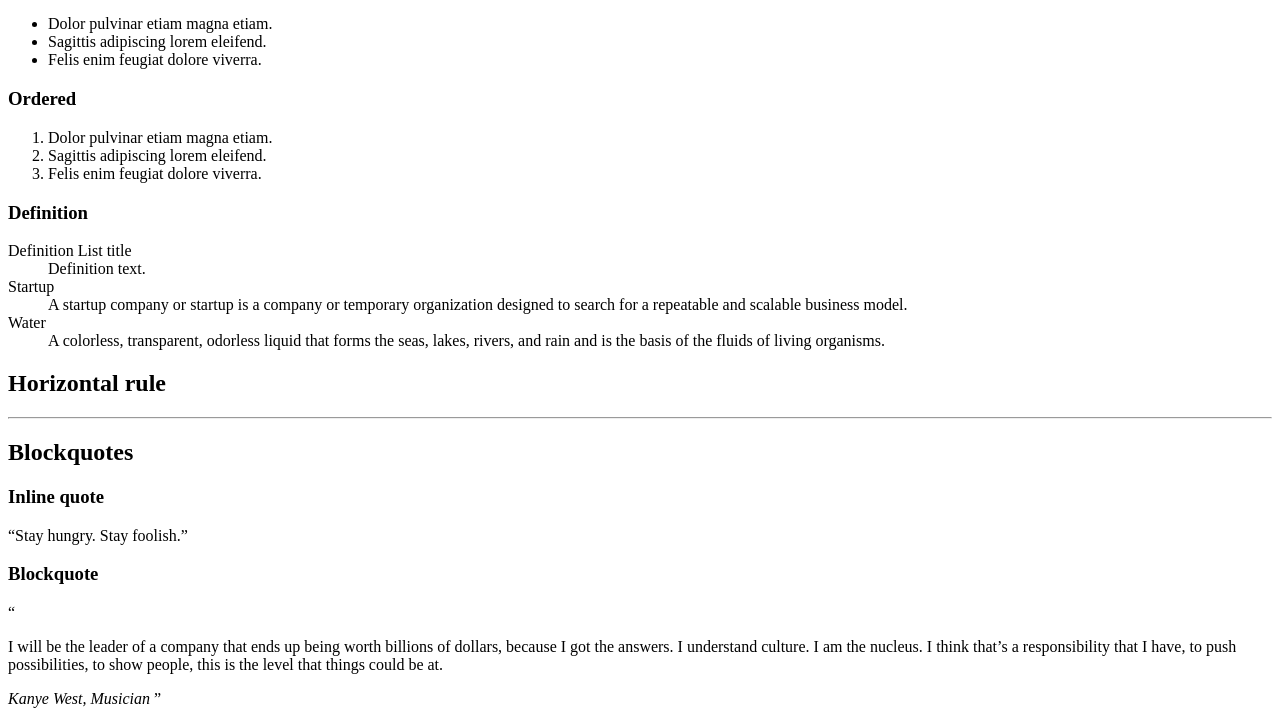
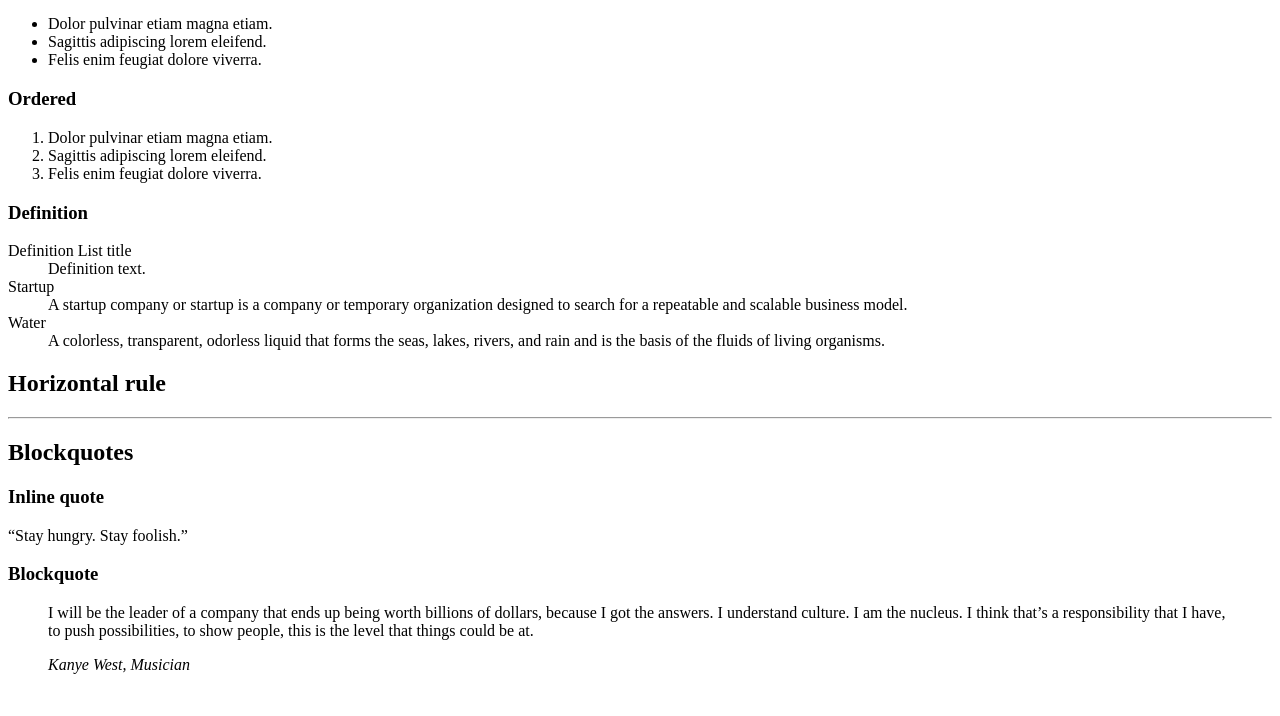
Before and after one commit to JacobGriffith1/atlas-web_front_end, a plain HTML site: page html_advanced/30-styleguide.html in a window 1280 px wide. Shown: the part 578-1294 px from the top of the page. After the commit the page ends 1268 px from the top, so only its background shows below. Drawn offline with Linux system fonts and the light colour scheme.

Commit message:
30-styleguide.html [2]: blockquote instead of q

```diff
--- a/html_advanced/30-styleguide.html
+++ b/html_advanced/30-styleguide.html
@@ -69,10 +69,10 @@
                 </div>
                 <div>
                     <h3>Blockquote</h3>
-                    <q>
+                    <blockquote>
                         <p>I will be the leader of a company that ends up being worth billions of dollars, because I got the answers. I understand culture. I am the nucleus. I think that’s a responsibility that I have, to push possibilities, to show people, this is the level that things could be at.</p>
                         <cite>Kanye West, Musician</cite>
-                    </q>
+                    </blockquote>
                 </div>
             </section>
         </main>
```
